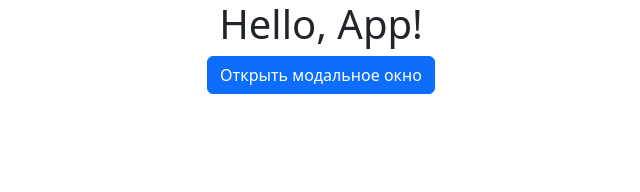
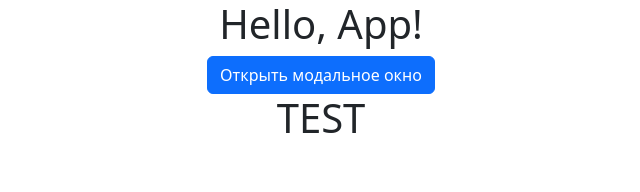
Before and after one commit to jester-ronin/music-app, a React (Create React App) app: page /playlist in a window 1280 px wide. Shown: the top 192 px of the page, without its empty margins (319-959 px from the left). Built offline with nearby package versions, Linux system fonts and the light colour scheme.

Commit message:
added initialState of song list

```diff
--- a/src/App.js
+++ b/src/App.js
@@ -1,12 +1,14 @@
 import './App.css';
 import Routes from './Routes';
 import StyleCheck from './StyleCheck';
+import PlaylistList from './components/PlaylistList';
 
 function App() {
   return (
     <div className="App">
       <h1>Hello, App!</h1>
       <StyleCheck/>
+      <PlaylistList/>
     </div>
   );
 }
--- /dev/null
+++ b/src/assets/SongExport.js
@@ -0,0 +1,6 @@
+import data  from "./basicSongsList.json"
+
+let songExport = data;
+console.log(songExport)
+
+export default songExport;
--- a/src/components/PlaylistList.js
+++ b/src/components/PlaylistList.js
@@ -1,6 +1,8 @@
 function PlaylistList() {
     return(
+        <div>
         <h1>TEST</h1>
+        </div>
     )
 }
 
--- a/src/songReducer.js
+++ b/src/songReducer.js
@@ -1,5 +1,7 @@
+import SongExport from "./assets/SongExport";
+
 const initialState = {
-  user: null,
+  SongExport
 };
 
 const songReducer = (state = initialState, action) => {
```
Also changed, not shown: src/components/SongsList.js (added).
